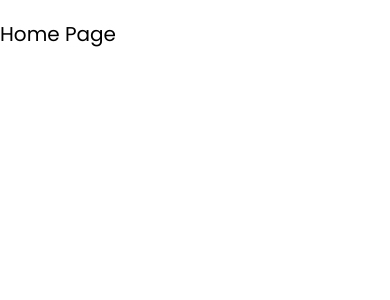
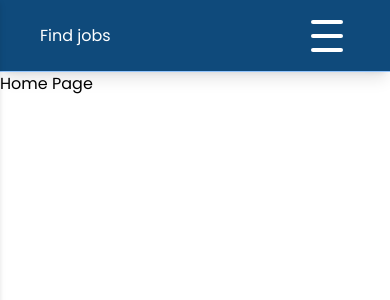
Before and after one commit to Ademayowa/jobapp-v3, a Next.js app: page / in a window 390 px wide. Shown: the top 300 px of the page. Built offline with nearby package versions, Linux system fonts and the light colour scheme.

Commit message:
completed header

```diff
--- /dev/null
+++ b/components/Header.js
@@ -0,0 +1,90 @@
+import { useState } from 'react';
+import Image from 'next/image';
+import Link from 'next/link';
+import { useRouter } from 'next/router';
+
+function NavLink({ to, children }) {
+  return (
+    <Link href={to}>
+      <a className={`mx-2`}>{children}</a>
+    </Link>
+  );
+}
+
+function MobileNav({ open, setOpen }) {
+  const router = useRouter();
+
+  return (
+    <div
+      className={`absolute top-0 left-0 h-screen w-screen bg-[#040714] transform ${
+        open ? '-translate-x-0' : '-translate-x-full px-4'
+      } transition-transform duration-300 ease-in-out filter drop-shadow-md`}
+    >
+      <div className='header' />
+      <div className='flex flex-col px-10'>
+        <Link href='/upcoming'>
+          <a
+            className='text-xl font-medium my-3'
+            onClick={() => setOpen(!open)}
+          >
+            Latest Movies
+          </a>
+        </Link>
+      </div>
+    </div>
+  );
+}
+
+export default function Navbar() {
+  const [open, setOpen] = useState(false);
+  const router = useRouter();
+
+  return (
+    <nav className='header'>
+      <MobileNav open={open} setOpen={setOpen} />
+      <a
+        className='flex items-center cursor-pointer'
+        onClick={() => router.push('/')}
+      >
+        Find jobs
+        {/* <Image
+          src={`/images/logo.png`}
+          width={150}
+          height={150}
+          objectFit='contain'
+        /> */}
+      </a>
+
+      <div className='w-9/12 flex justify-end items-center md:ml-auto'>
+        <div
+          className='z-50 flex relative w-8 h-8 flex-col justify-between items-center md:hidden'
+          onClick={() => {
+            setOpen(!open);
+          }}
+        >
+          {/* hamburger button */}
+          <span
+            className={`h-1 w-full bg-white rounded-lg transform transition duration-300 ease-in-out ${
+              open ? 'rotate-45 translate-y-3.5' : ''
+            }`}
+          />
+          <span
+            className={`h-1 w-full bg-white rounded-lg transition-all duration-300 ease-in-out ${
+              open ? 'w-0' : 'w-full'
+            }`}
+          />
+          <span
+            className={`h-1 w-full bg-white rounded-lg transform transition duration-300 ease-in-out ${
+              open ? '-rotate-45 -translate-y-3.5' : ''
+            }`}
+          />
+        </div>
+
+        <div className='hidden md:flex text-base font-light'>
+          <NavLink to='/#top'>Jobs</NavLink>
+          <NavLink to='/#top'>Post Job</NavLink>
+        </div>
+      </div>
+    </nav>
+  );
+}
--- a/pages/_document.js
+++ b/pages/_document.js
@@ -6,7 +6,7 @@ class MyDocument extends Document {
       <Html lang='en-US'>
         <Head>
           <link
-            href='https://fonts.googleapis.com/css2?family=Poppins:wght@400;500;600&display=swap'
+            href='https://fonts.googleapis.com/css2?family=Poppins:wght@100;200;300;400;500;600&display=swap'
             rel='stylesheet'
           />
         </Head>
--- a/pages/index.js
+++ b/pages/index.js
@@ -1,7 +1,9 @@
+import Header from '@/components/Header';
+
 export default function Home() {
   return (
-    <div className='mt-5 text-xl'>
-      {/* Header */}
+    <div>
+      <Header />
       {/* Search */}
       {/* JobList */}
       <h2>Home Page</h2>
--- a/styles/globals.css
+++ b/styles/globals.css
@@ -7,3 +7,13 @@
     @apply font-poppins;
   }
 }
+
+@layer components {
+  .header {
+    @apply sticky bg-[#0F4A7B] top-0 z-[1000] flex h-[72px] items-center px-10 md:px-12 shadow-lg text-white border-b border-blue-300;
+  }
+
+  .header-link {
+    @apply flex items-center space-x-1 cursor-pointer font-medium;
+  }
+}
```
